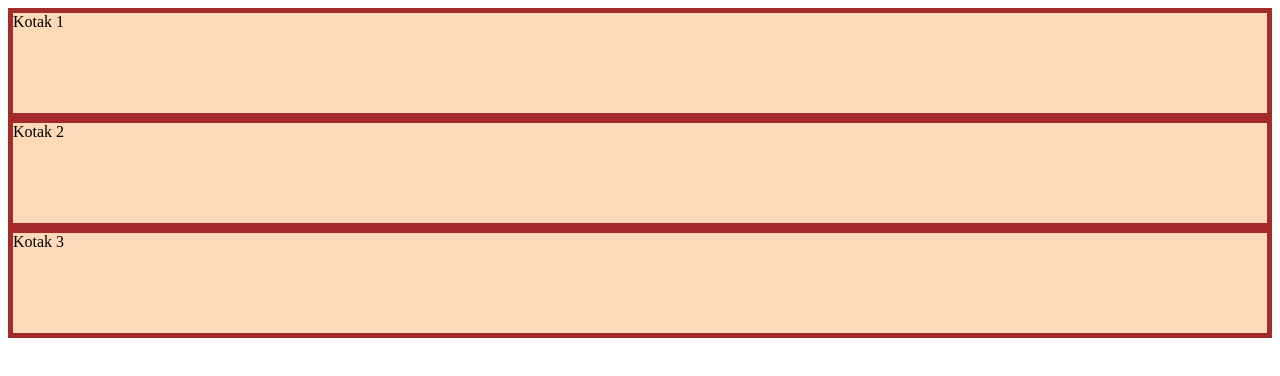
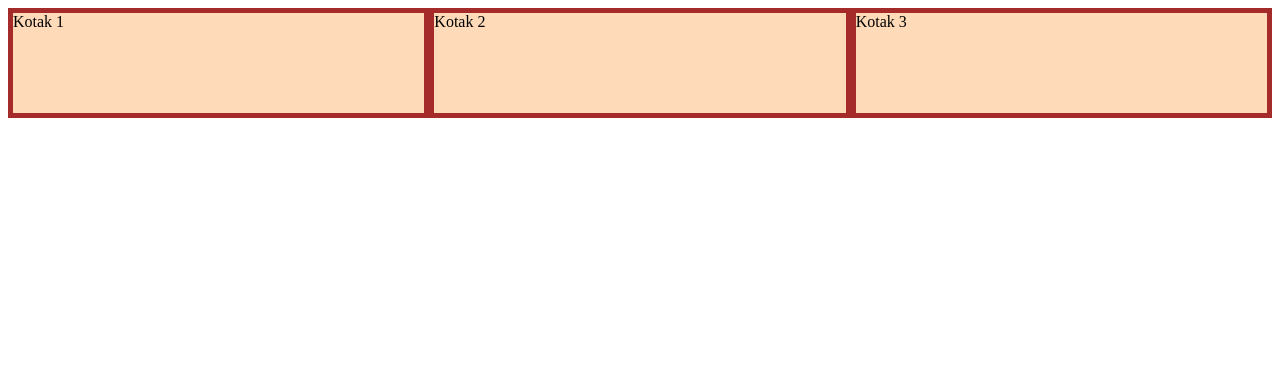
Before and after one commit to KornelisYudha/Sesi-2, a plain HTML site: page border.html in a window 1280 px wide. Drawn offline with Linux system fonts and the light colour scheme.

Commit message:
birderflexx

```diff
--- a/border.css
+++ b/border.css
@@ -22,8 +22,13 @@
     height: 200px;
 }
 
+
+.container{
+    display: flex;
+}
 .container div {
     background: peachpuff;
     border: 5px solid brown;
     height: 100px;
+    flex: 1;
 }
```
Also changed, not shown: style.css (line endings or trailing spaces).
